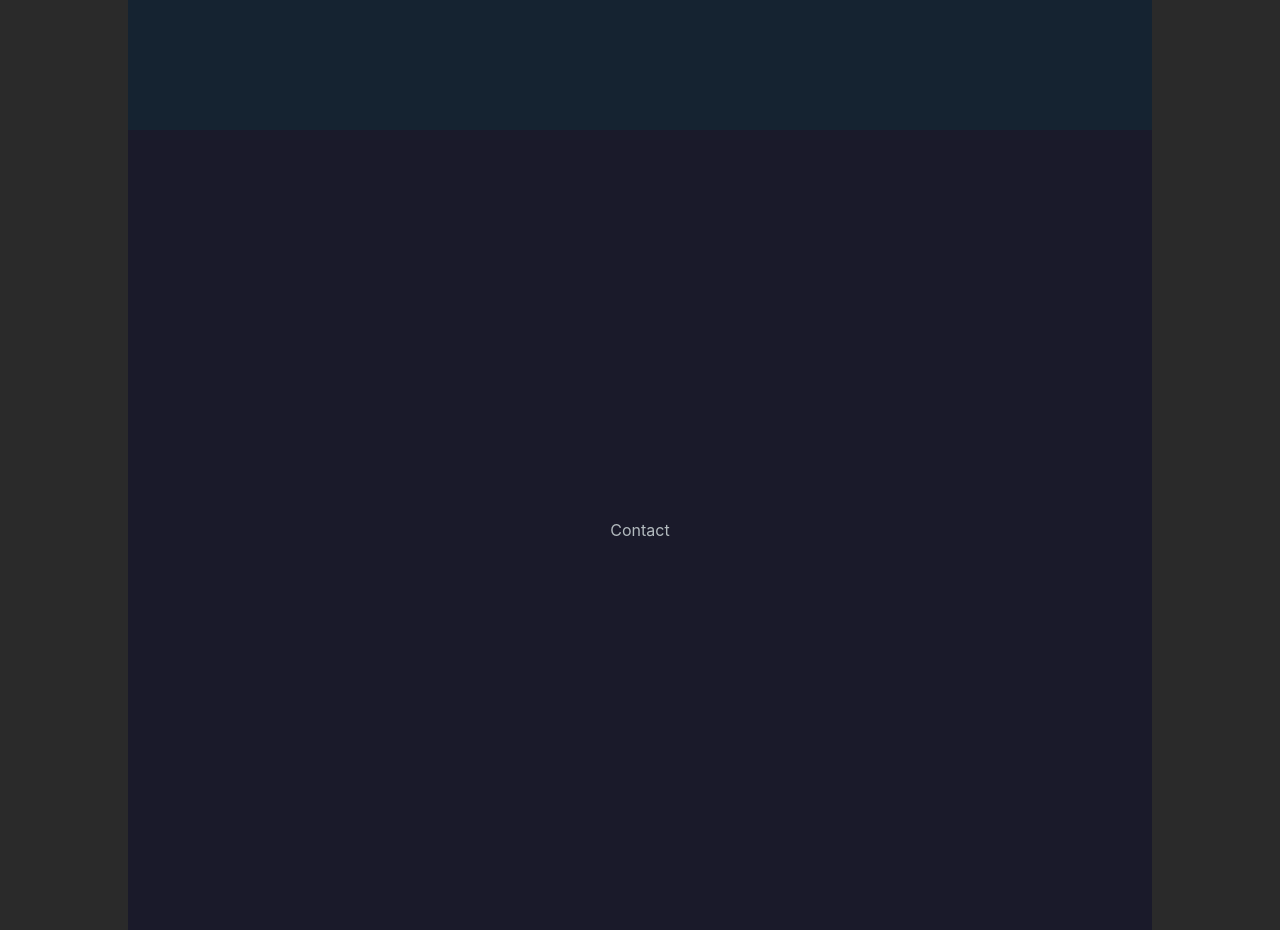
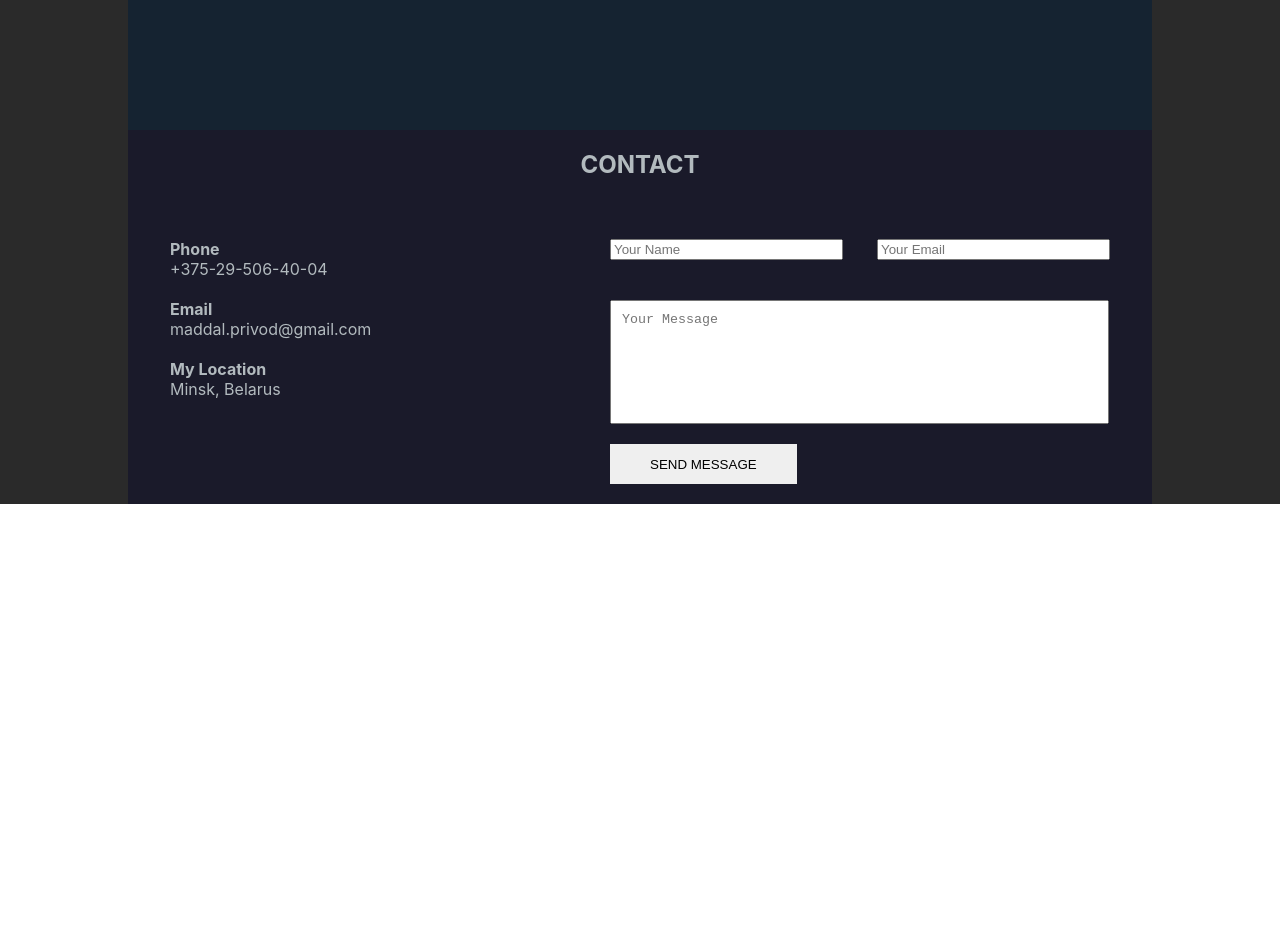
Before and after one commit to Dallmad/portfolio, a React (Create React App) app: page / in a window 1280 px wide. Shown: the part 2400-3330 px from the top of the page. After the commit the page ends 2904 px from the top, so only its background shows below. Built offline with nearby package versions, Linux system fonts and the light colour scheme.

Commit message:
Create contact page

```diff
--- a/src/contacts/Contacts.js
+++ b/src/contacts/Contacts.js
@@ -1,9 +1,17 @@
 import s from './Contacts.module.css';
+import {Data} from "./data/Data/Data";
+import {Contact} from "./data/Contact/Contact";
 
 export const Contacts = () => {
     return (
         <div id='contacts' className={s.contacts}>
-            Contact
+            <div className={s.block}>
+                <h2>CONTACT</h2>
+                <div className={s.data}>
+                    <Contact/>
+                    <Data/>
+                </div>
+            </div>
         </div>
     );
 }
--- a/src/contacts/Contacts.module.css
+++ b/src/contacts/Contacts.module.css
@@ -1,8 +1,21 @@
 .contacts {
     display: flex;
     justify-content: center;
-    align-items: center;
+    /*align-items: center;*/
     background-color: #1a1a2a;
     color: #b2babe;
-    height: 100vh;
+    height: 100%;
 }
+.block {
+    /*flex-direction: column;*/
+}
+h2 {
+    text-align: center;
+}
+.data {
+    margin-top: 60px;
+    width: 100%;
+    display: flex;
+    /*justify-content: space-around;*/
+    flex-wrap: wrap;
+}
--- /dev/null
+++ b/src/contacts/data/Contact/Contact.js
@@ -0,0 +1,15 @@
+import React from 'react'
+import s from './Contact.module.css';
+import {ContactBlock} from "./contactBlock/ContactBlock";
+
+
+
+export const Contact = () => {
+    return (
+        <div className={s.contact}>
+            <ContactBlock title={'Phone'} data={'+375-29-506-40-04'} a={"tel:+375-29-506-40-04"}/>
+            <ContactBlock title={'Email'} data={'maddal.privod@gmail.com'} a={""}/>
+            <ContactBlock title={'My Location'} data={'Minsk, Belarus'} a={""}/>
+        </div>
+    )
+}
--- /dev/null
+++ b/src/contacts/data/Contact/Contact.module.css
@@ -0,0 +1,8 @@
+.contact {
+    display: flex;
+    flex-direction: column;
+    text-align: center;
+    min-width: 240px;
+    margin-bottom: 30px;
+    margin-right: 200px;
+}
--- /dev/null
+++ b/src/contacts/data/Contact/contactBlock/ContactBlock.js
@@ -0,0 +1,12 @@
+import s from './ContactBlock.module.css';
+
+export const ContactBlock = ({title, data, a}) => {
+    return (
+        <div className={s.contactBlock}>
+            <div className={s.block}>
+                <h4>{title}</h4>
+                <a href={a} className={s.link}>{data}</a>
+            </div>
+        </div>
+    )
+}
--- /dev/null
+++ b/src/contacts/data/Contact/contactBlock/ContactBlock.module.css
@@ -0,0 +1,25 @@
+.contactBlock {
+    display: flex;
+    flex-direction: row;
+    width: 240px;
+    align-items: center;
+    text-align: left;
+    margin-bottom: 20px;
+}
+
+h4 {
+    margin: 0;
+    text-transform: capitalize;
+}
+
+.link {
+    margin: 0px;
+    padding: 0;
+    font-weight: 400;
+    font-size: 16px;
+}
+
+.block {
+    display: flex;
+    flex-direction: column;
+}
--- /dev/null
+++ b/src/contacts/data/Data/Data.js
@@ -0,0 +1,18 @@
+import React from 'react'
+import s from './Data.module.css';
+
+
+export const Data = () => {
+    return (
+        <div className={s.data}>
+            <div className={s.inputBlock}>
+                <input type="text" placeholder="Your Name" className={s.input}/>
+                <input type="email" placeholder="Your Email" className={s.input}/>
+            </div>
+            <textarea placeholder="Your Message" className={s.text}/>
+            <button className={s.button}>
+                Send Message
+            </button>
+        </div>
+    )
+}
--- /dev/null
+++ b/src/contacts/data/Data/Data.module.css
@@ -0,0 +1,37 @@
+.data {
+    display: flex;
+    flex-direction: column;
+    width: 500px;
+    align-items: flex-start;
+    margin-bottom: 20px;
+}
+.inputBlock {
+    display: flex;
+    flex-direction: row;
+    justify-content: space-between;
+    width: 100%;
+}
+.input {
+    width: 45%;
+}
+.text {
+    /*font-family: $fontFamily;*/
+    max-height: 300px;
+    /*border: 1px solid $colorForBorderInForm;*/
+    margin: 40px 0 20px 0;
+    padding: 11px;
+    width: 95%;
+    height: 100px;
+    resize: none;
+}
+.button {
+    font-family: 'Montserrat', sans-serif;
+    /*background-color: $backgroundColorBtn;*/
+    border: 0 none;
+    border-radius: 0;
+    height: 40px;
+    padding: 0 40px;
+    text-transform: uppercase;
+    transition: all 0.3s ease 0s;
+    cursor: pointer;
+}
```
